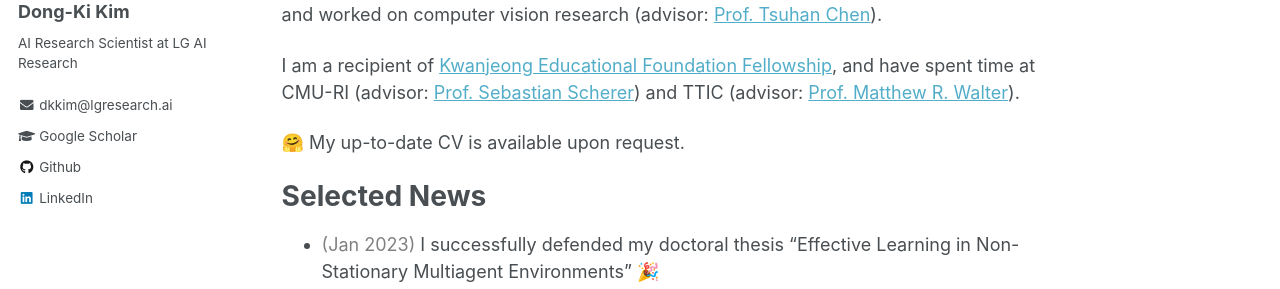
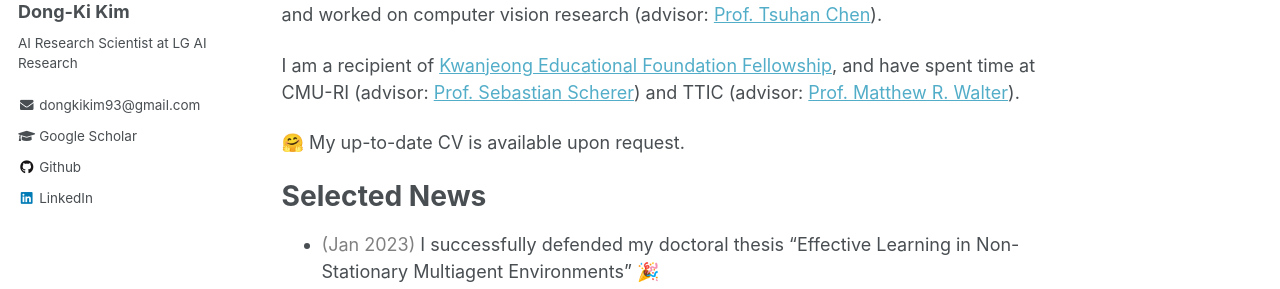
Before and after one commit to dkkim93/dkkim93.github.io, a Jekyll site: the page built from _pages/about.md, in a window 1280 px wide. Shown: the part 302-591 px from the top of the page. Built offline with Jekyll 4.4.1, drawn with Linux system fonts in a browser that asks for light colours.

Commit message:
Update _config.yml

```diff
--- a/_config.yml
+++ b/_config.yml
@@ -88,7 +88,7 @@ author:
   employer         :
   pubmed           :
   googlescholar    : "https://scholar.google.com/citations?user=Yl_3akYAAAAJ&hl=en"
-  email            : "dkkim@lgresearch.ai"
+  email            : "dongkikim93@gmail.com"
   researchgate     :
   uri              :
   bitbucket        :
```
